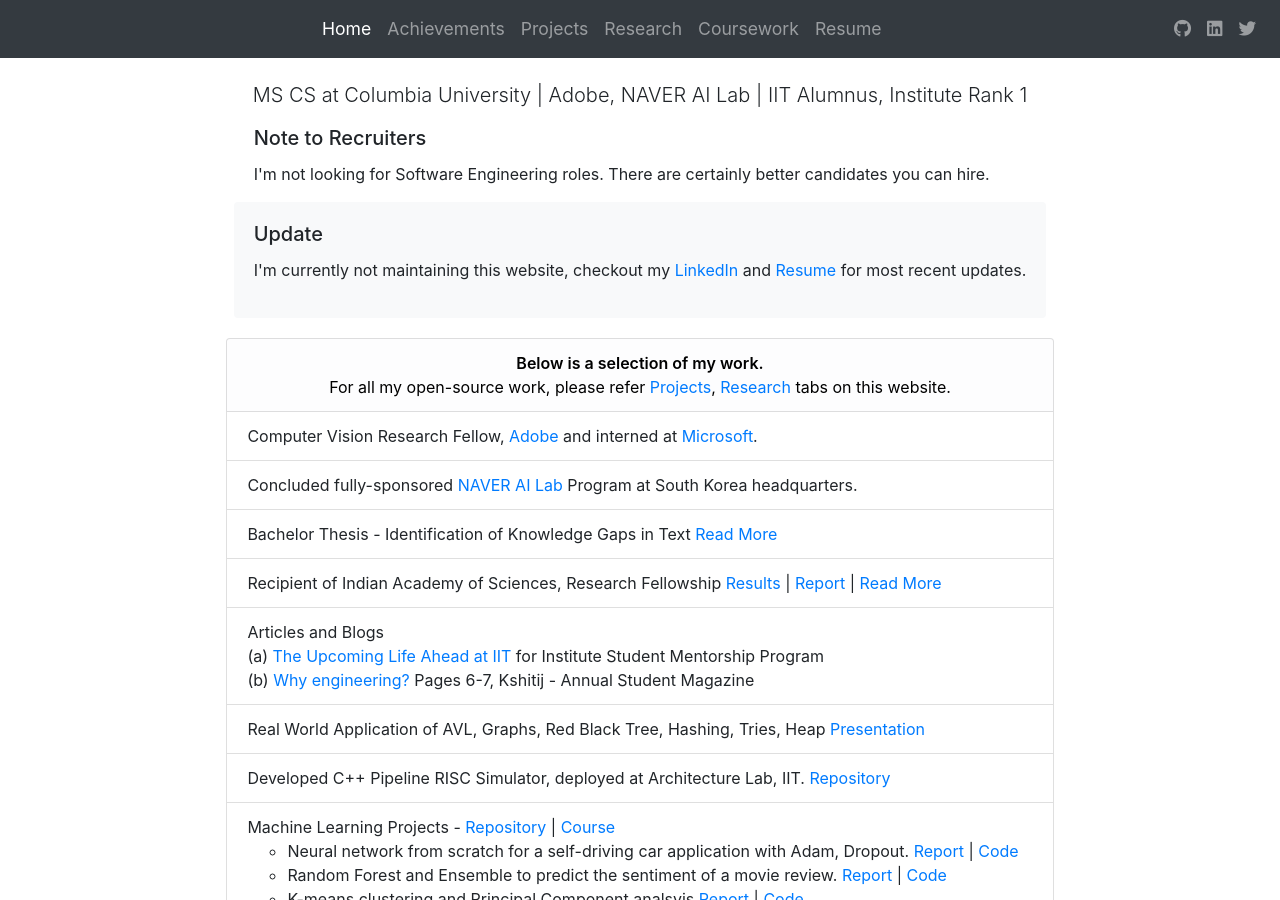
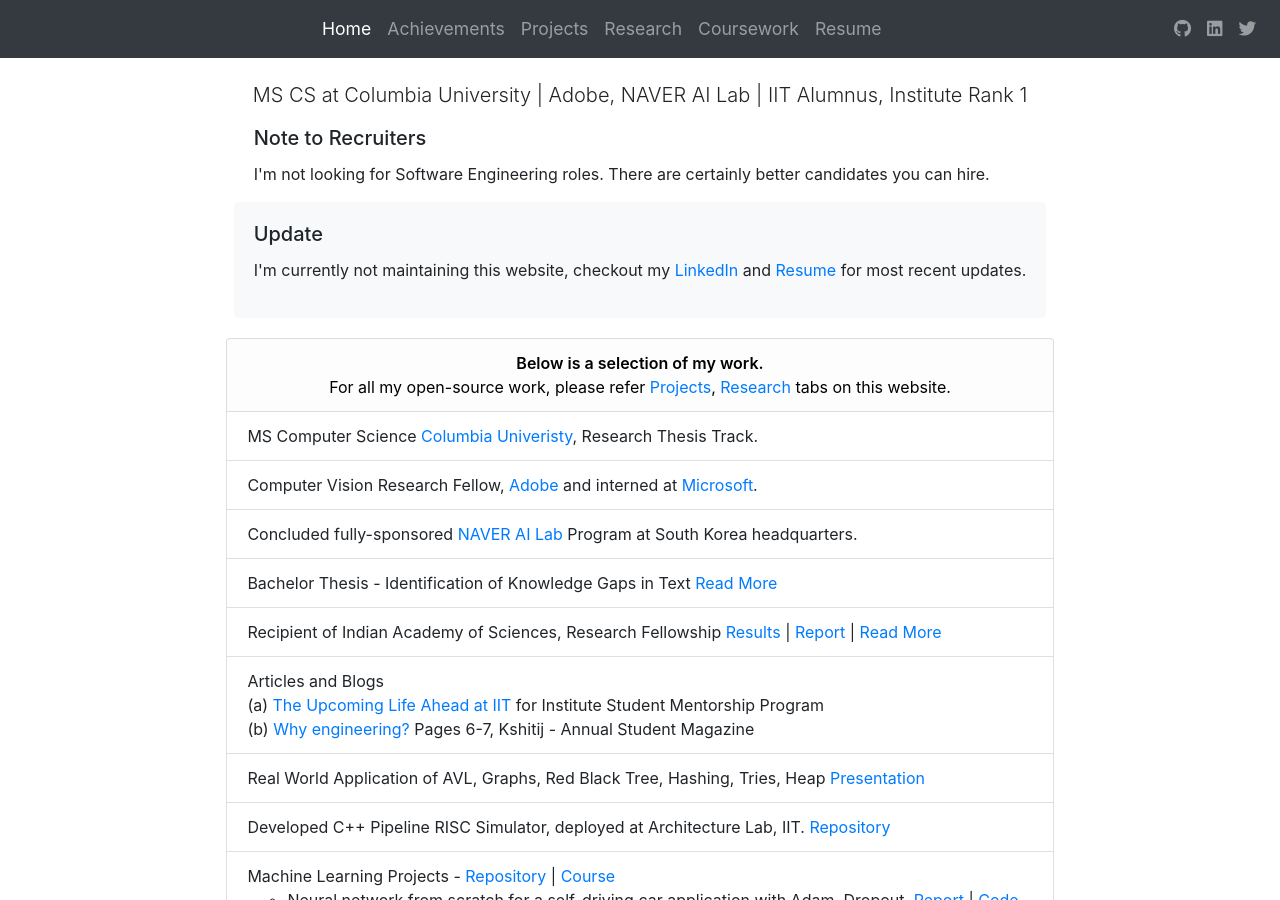
Before and after one commit to thenamangoyal/thenamangoyal.github.io, a Jekyll site: the page built from index.html, in a window 1280 px wide and 900 px high. Built offline with Jekyll 4.4.1, drawn with Linux system fonts in a browser that asks for light colours; nearby versions of some CDN libraries.

Commit message:
Add Columbia

```diff
--- a/index.html
+++ b/index.html
@@ -85,6 +85,8 @@ layout: bootstrap
             </div>
 
 
+        </li>
+        <li class="list-group-item">MS Computer Science <a target="_blank" href="https://www.cs.columbia.edu/">Columbia Univeristy</a>, Research Thesis Track.
         </li>
         <li class="list-group-item">Computer Vision Research Fellow, <a target="_blank" href="https://www.adobe.com/">Adobe</a>
             and interned at <a target="_blank" href="https://www.microsoft.com/">Microsoft</a>.
```
